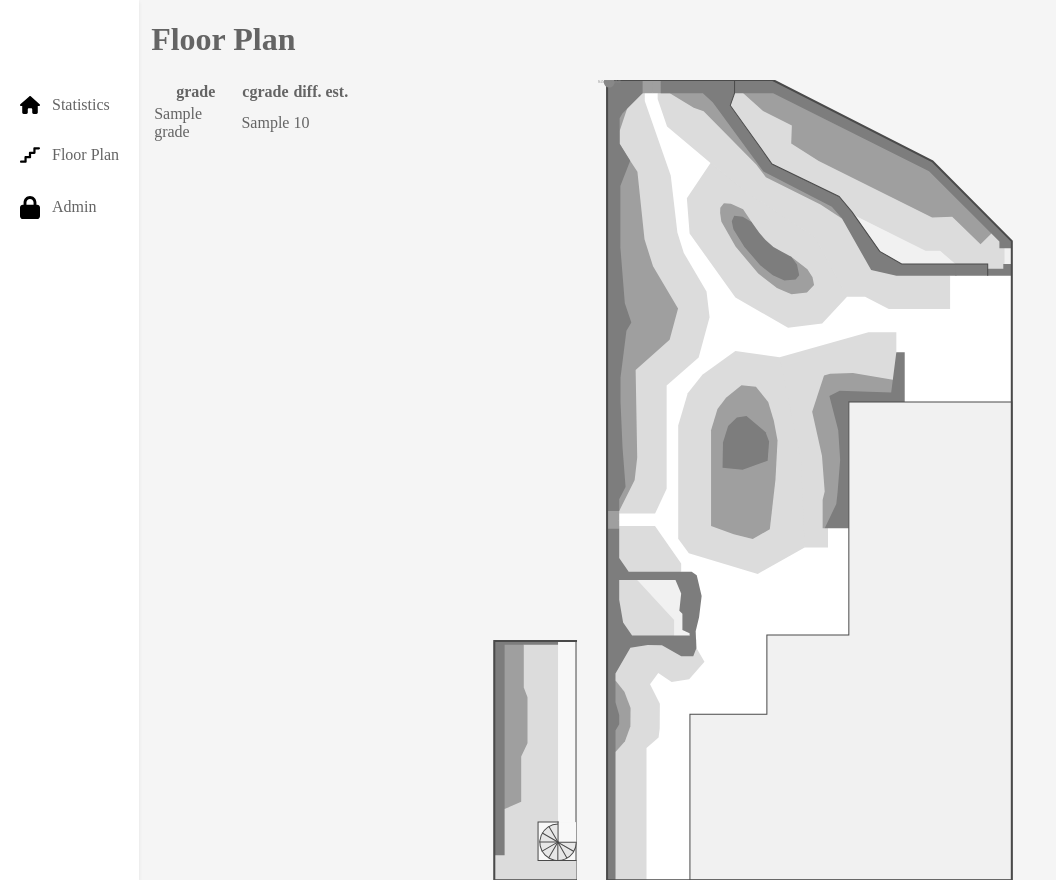
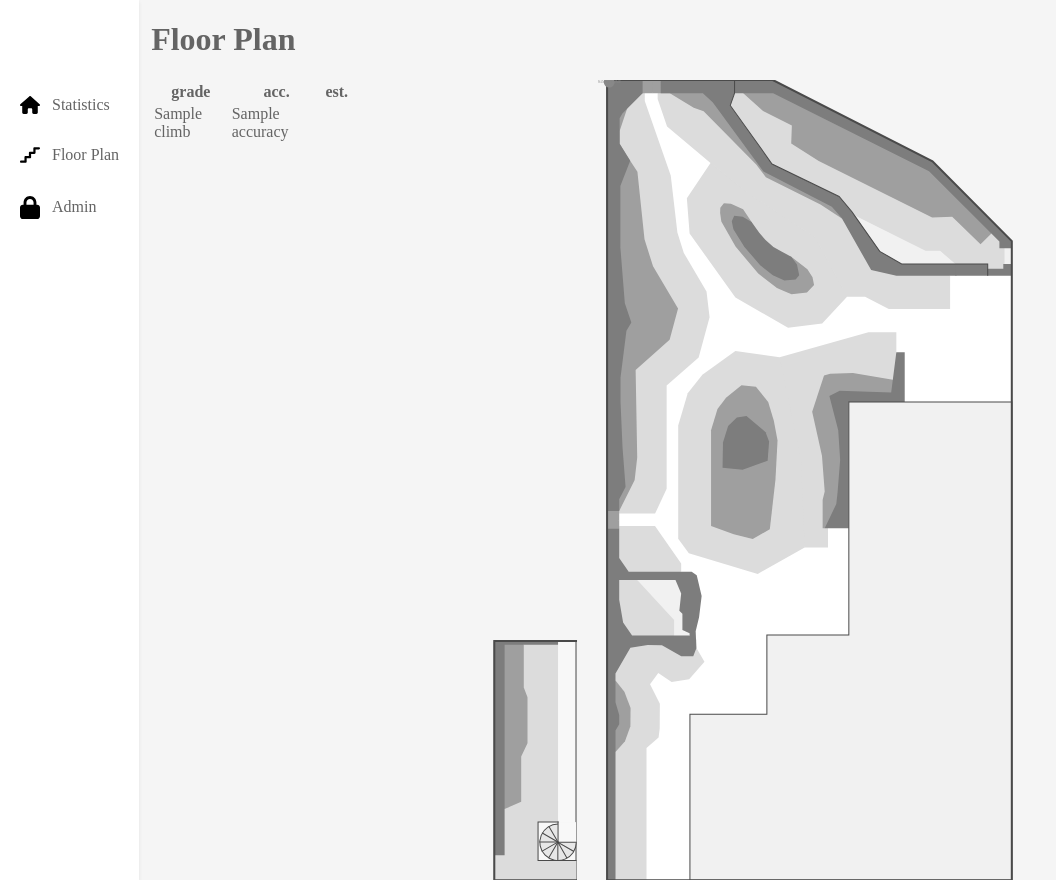
Before and after one commit to Havelkao/hangar-toplogger, a Flask app: template server/app/templates/views/floor_plan.html in a window 1280 px wide. Shown: the whole page, without its empty margins (0-1056 px from the left). Run offline with Flask 3, Linux system fonts and the light colour scheme; the template is opened without the code that fills it: most values are stand-ins (such as "Sample title", 1, 10 or a date in 2020); parts of the project's set-up code (start-up, migrations or seed data) failed here and were passed over.

Commit message:
adjust floor plan

```diff
--- a/server/app/templates/views/floor_plan.html
+++ b/server/app/templates/views/floor_plan.html
@@ -14,16 +14,14 @@
             <tr>
                 <!-- <th>id</th> -->
                 <th>grade</th>
-                <th>cgrade</th>
-                <th>diff.</th>
+                <th>acc.</th>
                 <th>est.</th>
             </tr>
             {% for climb in climbs %}
             <tr>
                 <!-- <td>{{ climb.id }}</td> -->
-                <td>{{ climb.grade }}</td>
-                <td>{{ climb.c_grade }}</td>
-                <td>{{ (climb.grade) | round(2) }}</td>
+                <td>{{ climb.grade_label }}</td>
+                <td>{{ climb.accuracy }}</td>
             </tr>
             {% endfor %}
         </table>
```
